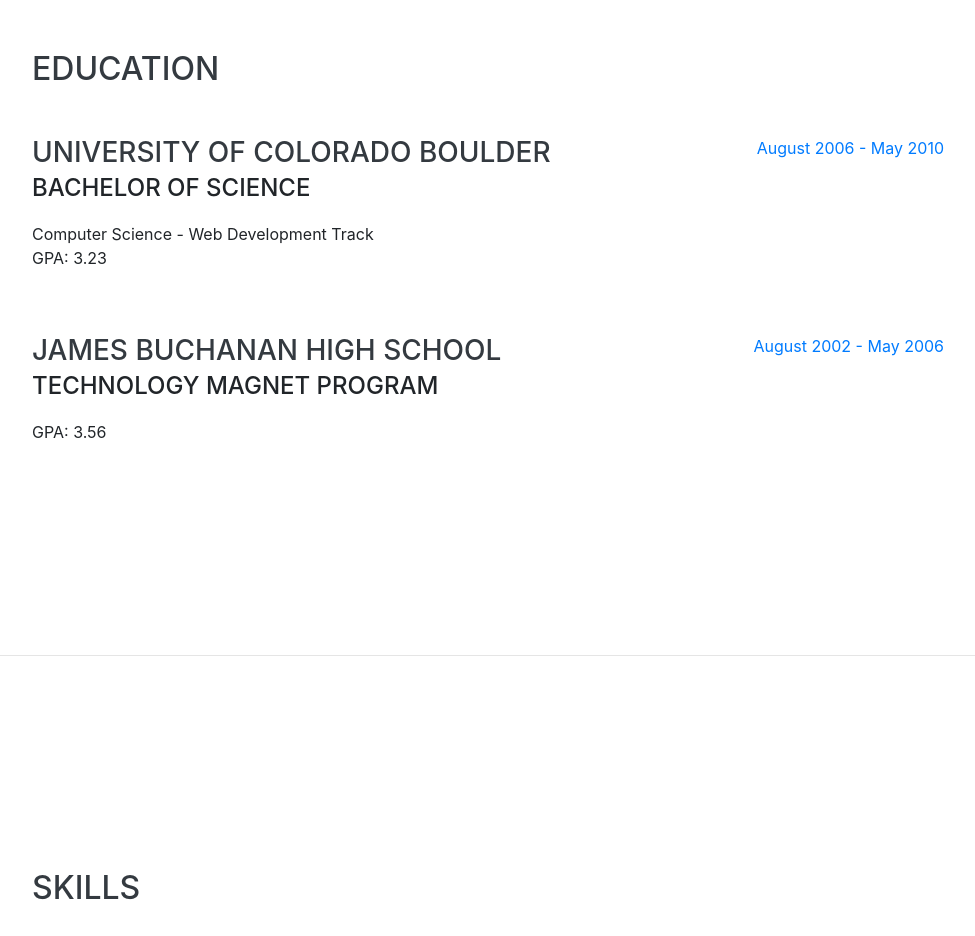
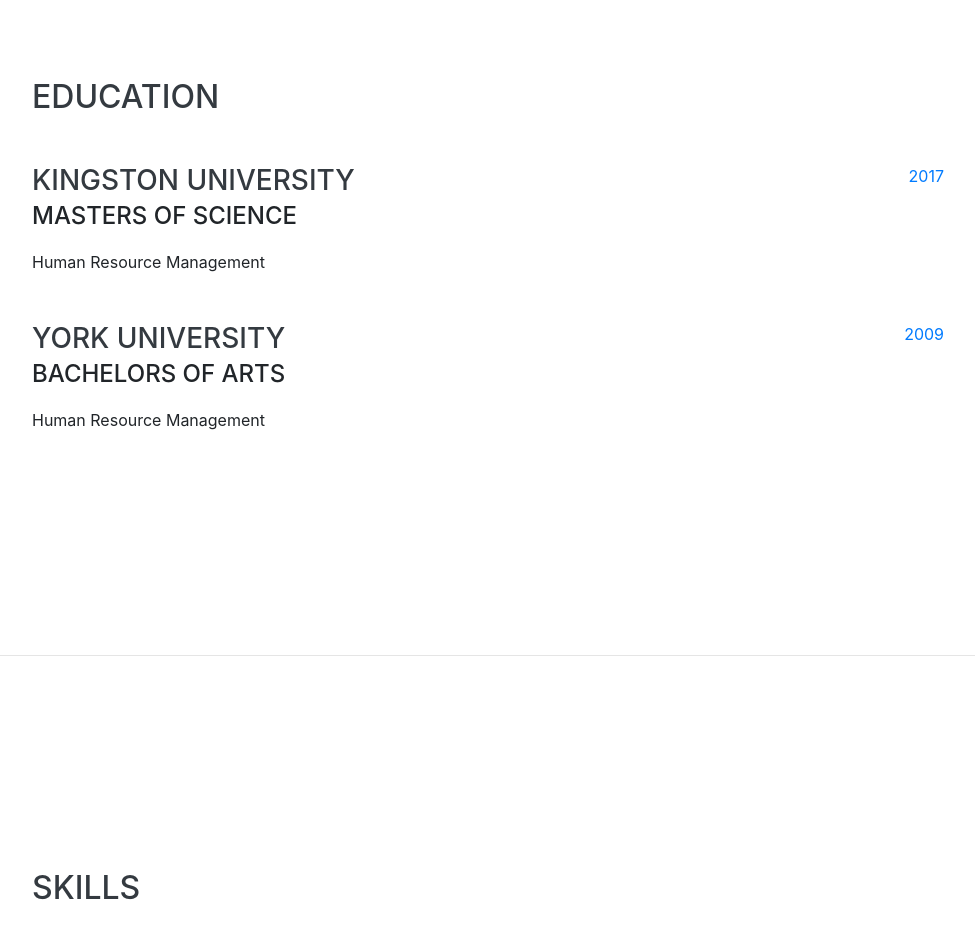
Before and after one commit to mhassanrh/Portfolio, a website with bundled scripts: page startbootstrap-resume-gh-pages/index.html in a window 1280 px wide. Shown: the part 2040-2976 px from the top of the page, without its empty margins (288-1263 px from the left). Built offline with nearby package versions, Linux system fonts and the light colour scheme; a web font is replaced by a local one.

Commit message:
Version 2

```diff
--- a/startbootstrap-resume-gh-pages/index.html
+++ b/startbootstrap-resume-gh-pages/index.html
@@ -149,24 +149,25 @@
 
         <div class="resume-item d-flex flex-column flex-md-row justify-content-between mb-5">
           <div class="resume-content">
-            <h3 class="mb-0">University of Colorado Boulder</h3>
-            <div class="subheading mb-3">Bachelor of Science</div>
-            <div>Computer Science - Web Development Track</div>
-            <p>GPA: 3.23</p>
+            <h3 class="mb-0">Kingston University</h3>
+            <div class="subheading mb-3">Masters of Science</div>
+            <div>Human Resource Management</div>
+
           </div>
           <div class="resume-date text-md-right">
-            <span class="text-primary">August 2006 - May 2010</span>
+            <span class="text-primary">2017</span>
           </div>
         </div>
 
         <div class="resume-item d-flex flex-column flex-md-row justify-content-between">
           <div class="resume-content">
-            <h3 class="mb-0">James Buchanan High School</h3>
-            <div class="subheading mb-3">Technology Magnet Program</div>
-            <p>GPA: 3.56</p>
+            <h3 class="mb-0">York University</h3>
+            <div class="subheading mb-3">Bachelors of Arts</div>
+            <div>Human Resource Management</div>
+
           </div>
           <div class="resume-date text-md-right">
-            <span class="text-primary">August 2002 - May 2006</span>
+            <span class="text-primary">2009</span>
           </div>
         </div>
 
```
Also changed, not shown: startbootstrap-resume-gh-pages/README.md.
